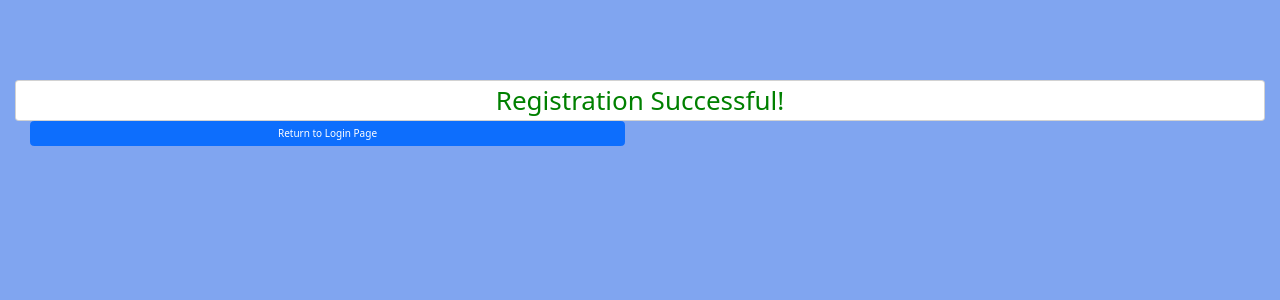
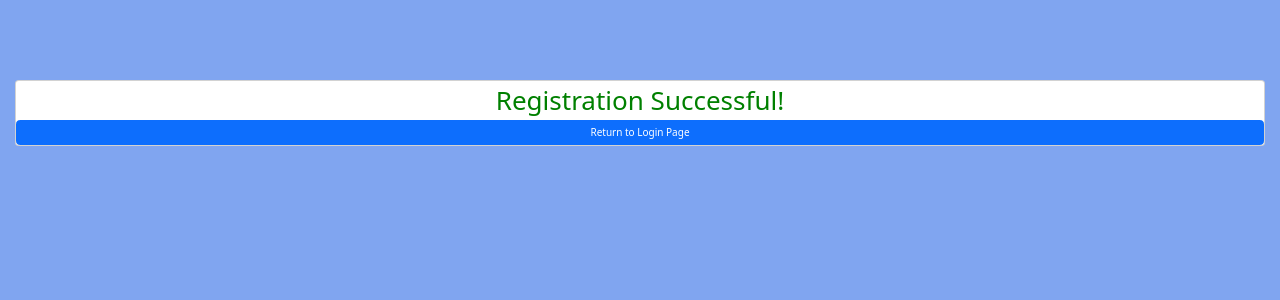
Before and after one commit to lwcreel/HealthCarePortal, a React (Create React App) app: page /register in a window 1280 px wide. Shown: the top 300 px of the page. Built offline with nearby package versions, Linux system fonts and the light colour scheme.

Commit message:
fixing formatting

```diff
--- a/src/components/Auth/RegisterUser.js
+++ b/src/components/Auth/RegisterUser.js
@@ -81,8 +81,6 @@ export default class RegisterUser extends Component {
                 <div className="col-md-12">
                     <div className="card card-container">
                         <span style={{ 'color': 'green' }}>{"Registration Successful!"}</span>
-                    </div>
-                    <div className="col-md-6 d-flex justify-content-center align-items-center">
                         <button className="btn btn-primary btn-block">Return to Login Page</button>
                     </div>
                 </div>
```
